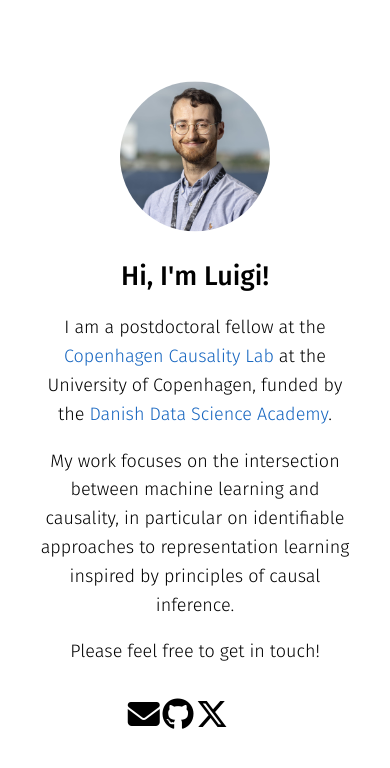
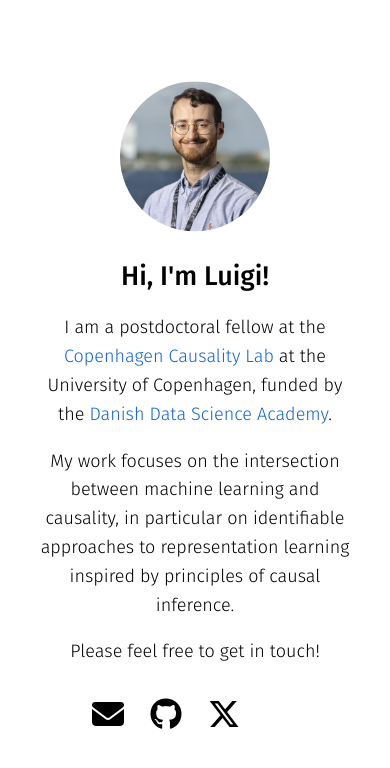
Before and after one commit to mathdugre/mathdugre.github.io, a plain HTML site: page index.html in a window 390 px wide. Drawn offline with Linux system fonts and the light colour scheme; some icons are missing.

Commit message:
Fix vertical alignment on small screens; fix gaps between icons

```diff
--- a/main.css
+++ b/main.css
@@ -29,6 +29,13 @@ a:hover {
     line-height: 1.6em;
 }
 
+@media screen and (max-height: 600px) {
+    #content {
+        top: 0;
+        transform: translate(-50%, 0);
+    }
+}
+
 .avatar {
     border-radius: 50%;
     width: 150px;
@@ -39,9 +46,8 @@ a:hover {
     font-size: xx-large;
     padding: 0;
     display: flex;
-    justify-content: space-around;
-    width: 42%;
-    max-width: 320px;
+    justify-content: center;
+    gap: 16px;
     margin: 1em auto;
 }
 
```
